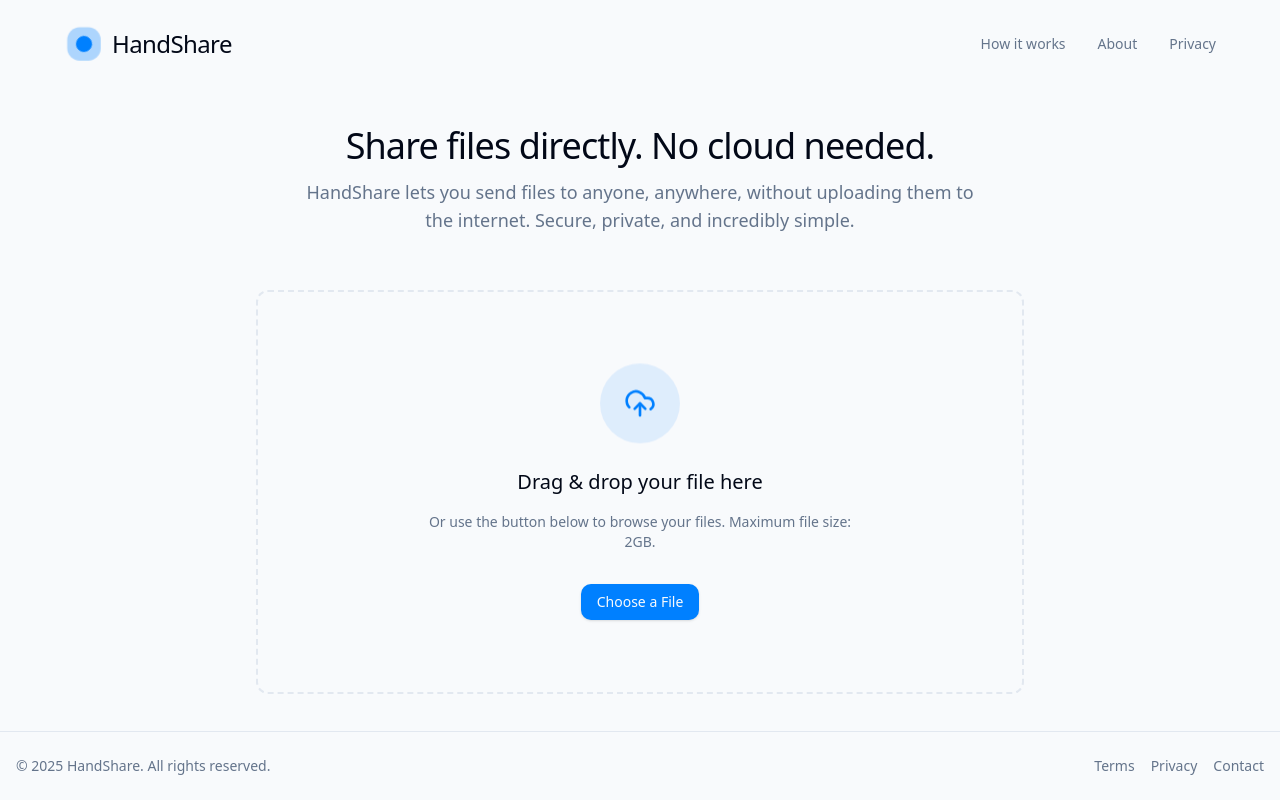
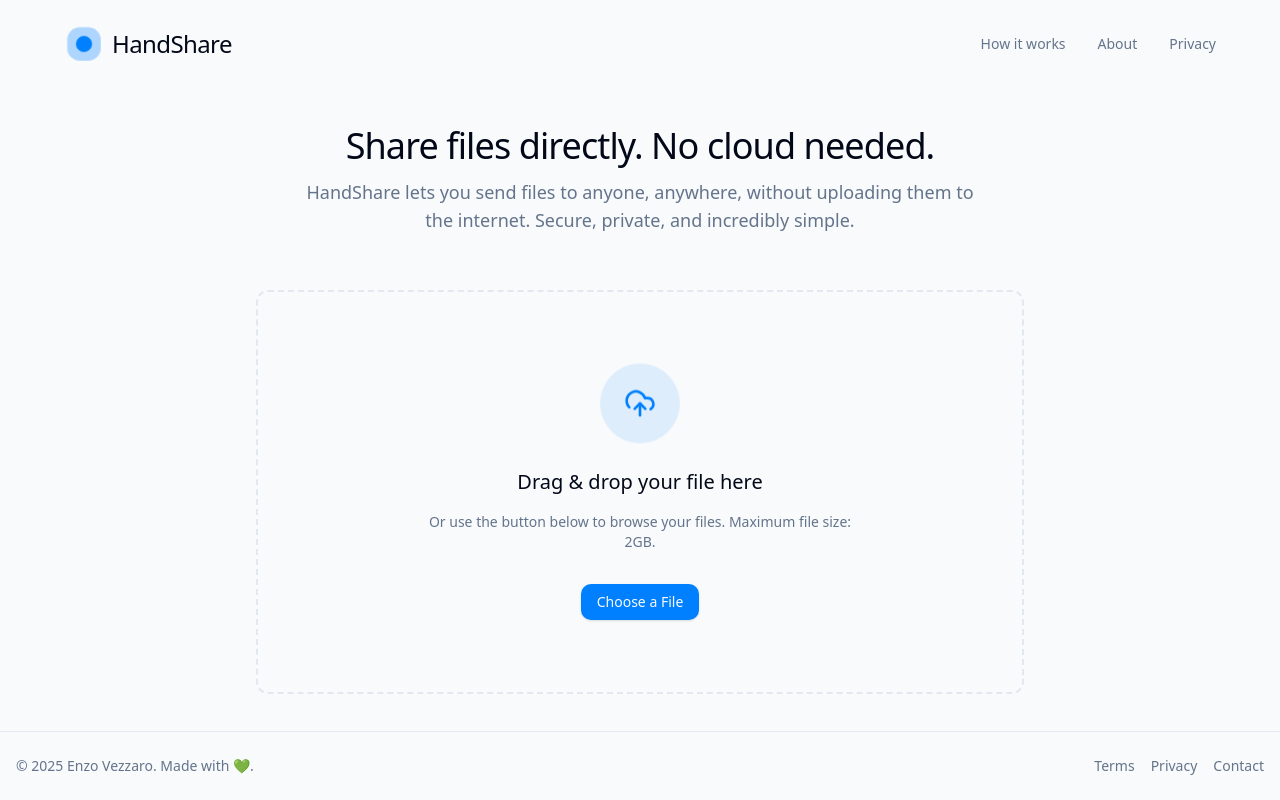
Before and after one commit to EnzoVezzaro/peer-to-peer-handshake-docs, a React (Vite) app: page / in a window 1280 px wide. Built offline with nearby package versions, Linux system fonts and the light colour scheme.

Commit message:
Update Index.tsx

```diff
--- a/src/pages/Index.tsx
+++ b/src/pages/Index.tsx
@@ -318,9 +318,11 @@ const Index = () => {
 
       <footer className="py-6 border-t border-border">
         <div className="container mx-auto px-4 flex flex-col md:flex-row justify-between items-center gap-4">
-          <p className="text-sm text-muted-foreground">
-            &copy; {new Date().getFullYear()} HandShare. All rights reserved.
-          </p>
+          <a href='www.enzovezzaro.com' target='_blank'>
+            <p className="text-sm text-muted-foreground">
+              &copy; {new Date().getFullYear()} Enzo Vezzaro. Made with 💚.
+            </p>
+          </a>
           <div className="flex gap-4">
             <a href="#" className="text-sm text-muted-foreground hover:text-foreground transition-colors">
               Terms
```
